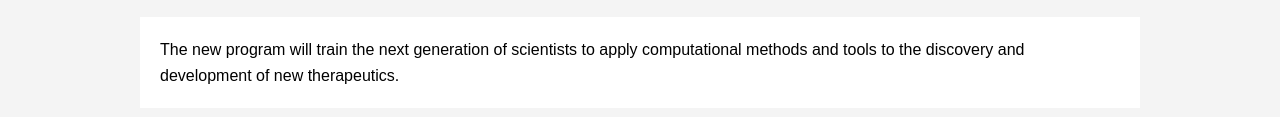
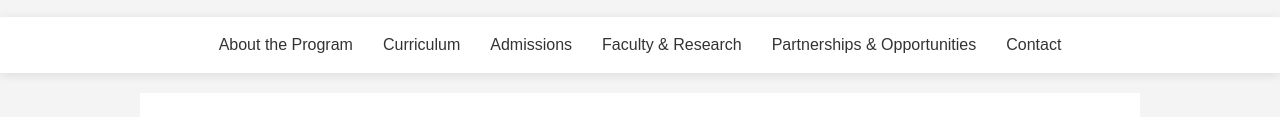
Before and after one commit to jojochun/AICD3-website, a plain HTML site: page index.html in a window 1280 px wide. Shown: the part 263-380 px from the top of the page. Drawn offline with Linux system fonts and the light colour scheme.

Commit message:
adding nav bar

```diff
--- a/index.html
+++ b/index.html
@@ -10,6 +10,17 @@
     <header>
         <h1>MS in Artificial Intelligence and Computational Drug Discovery and Development</h1>
     </header>
+    <nav>
+        <ul>
+            <li><a href="#about">About the Program</a></li>
+            <li><a href="#curriculum">Curriculum</a></li>
+            <li><a href="#admissions">Admissions</a></li>
+            <li><a href="#faculty">Faculty & Research</a></li>
+            <li><a href="#partnerships">Partnerships & Opportunities</a></li>
+            <li><a href="#contact">Contact</a></li>
+        </ul>
+    </nav>
+
     <main>
         The new program will train the next generation of scientists to apply computational methods and tools to the discovery and development of new therapeutics.
     </main>
--- a/styles.css
+++ b/styles.css
@@ -35,9 +35,34 @@ header h1 {
     text-shadow: 2px 2px 4px rgba(0, 0, 0, 0.5);
 }
 
-/* Navigation Styling (if you need it later) */
+/* Navigation Styling */
 nav {
-    /* Any styling you want for your navigation */
+    background-color: #fff;
+    box-shadow: 0px 2px 10px rgba(0, 0, 0, 0.1);
+}
+
+nav ul {
+    list-style-type: none;
+    padding: 0;
+    margin: 0;
+    display: flex;
+    justify-content: center;
+}
+
+nav li {
+    margin: 0 15px;
+}
+
+nav a {
+    text-decoration: none;
+    color: #333;
+    padding: 15px 0;
+    display: block;
+    transition: color 0.3s;
+}
+
+nav a:hover {
+    color: #007BFF; /* Adjust the color as per your theme */
 }
 
 /* Footer Styling */
```
